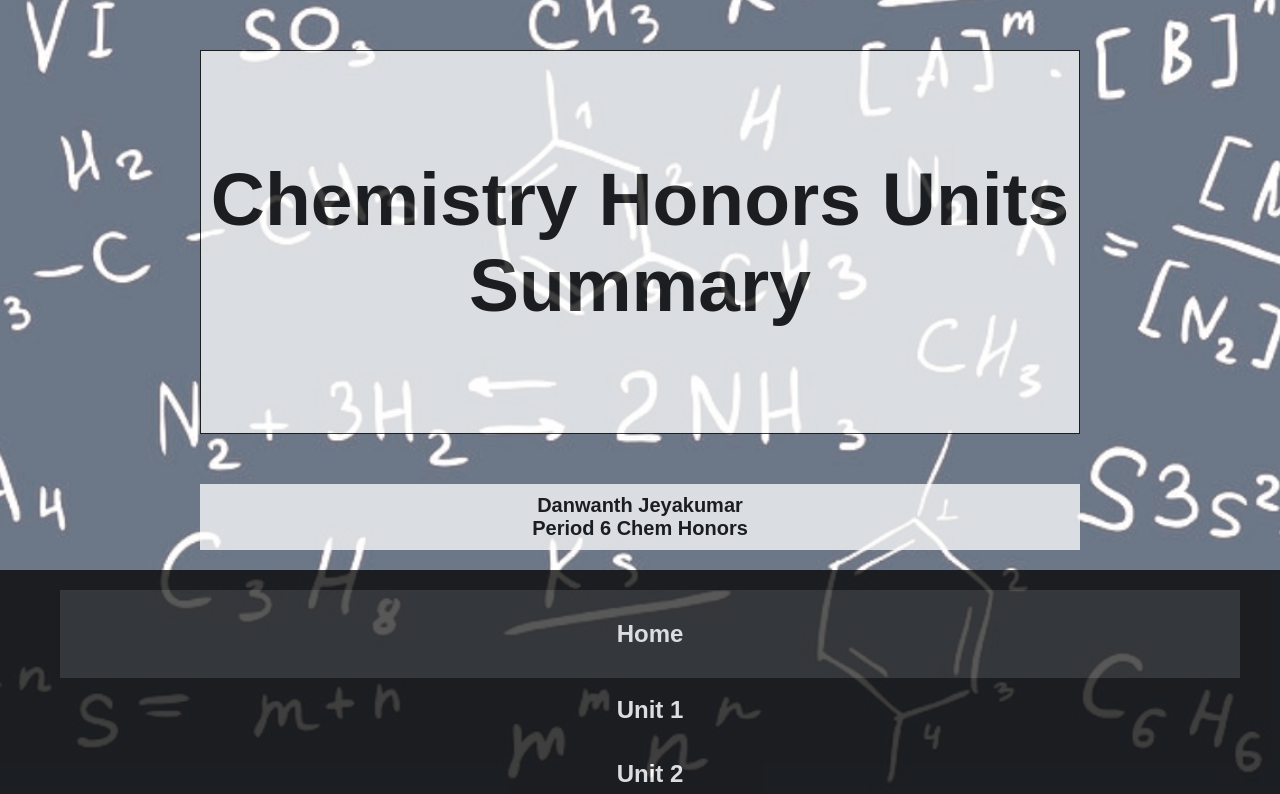
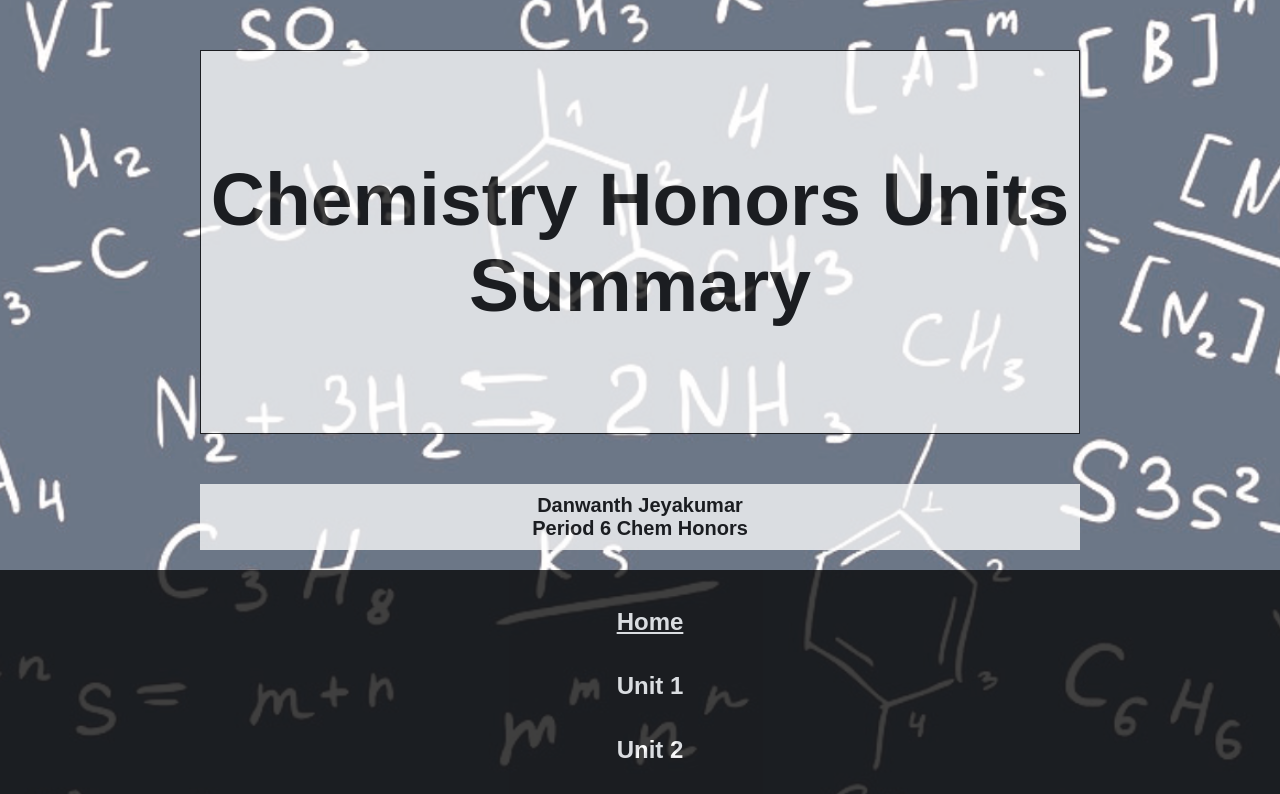
Before and after one commit to danwanthj/chemunitsreviewproject, a plain HTML site: page index.html in a window 1280 px wide. In both pictures the pointer is over the link "Home". Shown: the top 794 px of the page. Drawn offline with Linux system fonts and the light colour scheme.

Commit message:
Update index.css

```diff
--- a/index.css
+++ b/index.css
@@ -88,13 +88,7 @@ a {
 }
 
 a:hover {
-    background-color: #222222;
-    padding-left: 30px;
-    padding-right: 30px;
-    padding-top: 30px;
-    padding-bottom: 30px;
-    color: white;
-    opacity: 1;
+    text-decoration: underline;
 }
 
 @media only screen and (max-width: 1750px) {
```
